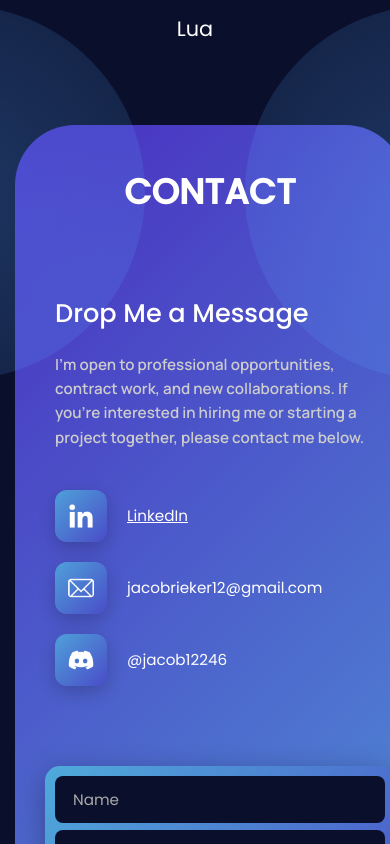
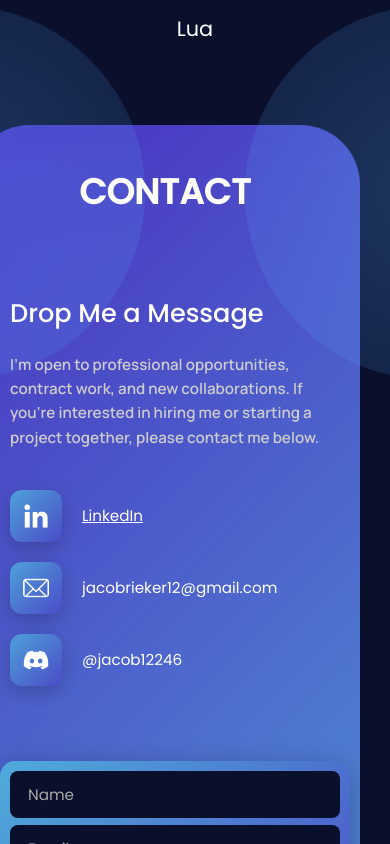
Before and after one commit to jacobrieker/websiteportfolio, a React (Create React App) app: page / in a window 390 px wide. Shown: the part 5680-6524 px from the top of the page. Built offline with nearby package versions, Linux system fonts and the light colour scheme.

Commit message:
Update Main.css

```diff
--- a/src/Main.css
+++ b/src/Main.css
@@ -774,7 +774,7 @@ body, p, h1, h2, h3, h4, h5, h6, span {
   .contact-background {
     padding: 30px 20px;
     width: 100%;
-    margin-left: -5px;
+    margin-left: -50px;
     border-radius: 60px;
   }
 
@@ -786,7 +786,7 @@ body, p, h1, h2, h3, h4, h5, h6, span {
 
   .contact-left,
   .contact-form-wrapper {
-    padding: 10px 10px 20px 10px;
+    padding: 10px 10px 15px 10px;
     margin: 0 auto;
     width: 100%;
   }
```
